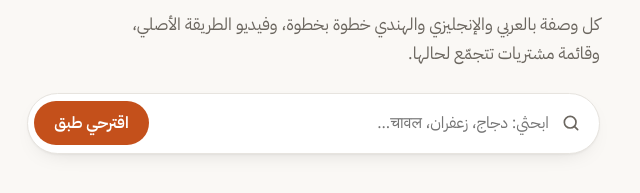
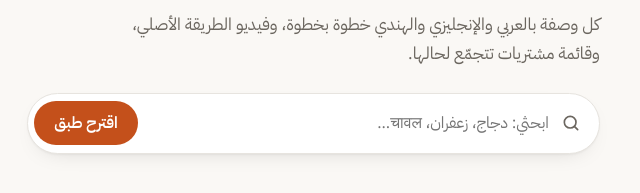
Before and after one commit to litleofeverything/litleofeverything.github.io, a plain HTML site: page index.html in a window 1280 px wide. Shown: the part 301-494 px from the top of the page, 589-1229 px from the left. Drawn offline with Linux system fonts and the light colour scheme.

Commit message:
Button label: اقترح طبق
Co-Authored-By: Claude Opus 5.5 <noreply@anthropic.com>
Claude-Session: https://claude.ai/code/session_015nSpCf9BrjFEPTm1iv9gMV

```diff
--- a/index.html
+++ b/index.html
@@ -311,7 +311,7 @@ html{-webkit-text-size-adjust:100%}a,button{-webkit-tap-highlight-color:transpar
    <p class="sub">كل وصفة بالعربي والإنجليزي والهندي خطوة بخطوة، وفيديو الطريقة الأصلي، وقائمة مشتريات تتجمّع لحالها.</p>
    <form class="search" id="sf" role="search"><svg aria-hidden="true"><use href="#i-search"/></svg>
     <input id="q" type="search" placeholder="ابحثي: دجاج، زعفران، चावल…" aria-label="بحث في الوصفات" autocomplete="off">
-    <button type="button" id="rnd">اقترحي طبق</button>
+    <button type="button" id="rnd">اقترح طبق</button>
    </form>
   </div>
   <div class="mosaic" aria-hidden="true">
```
